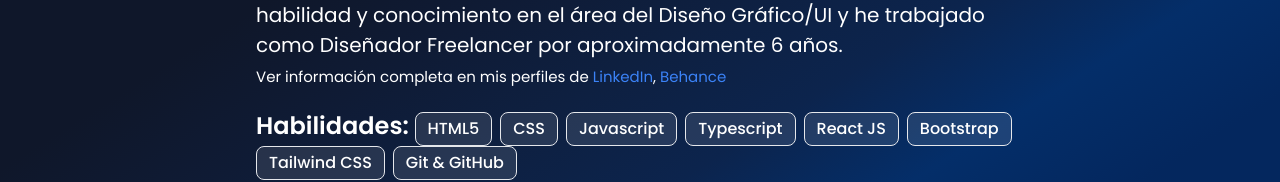
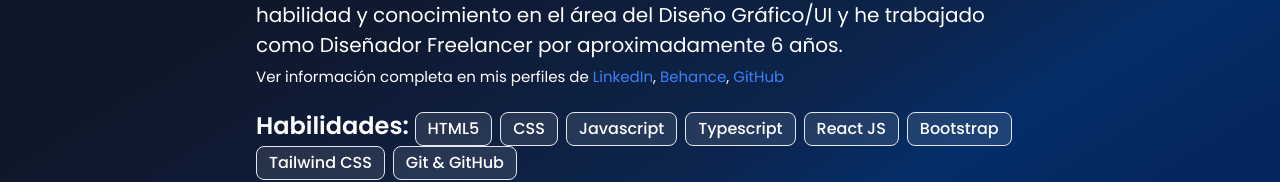
Before and after one commit to sebvsch/Portfolio, a React (Vite) app: page /sobremi in a window 1280 px wide. Shown: the part 413-595 px from the top of the page. Built offline with nearby package versions, Linux system fonts and the light colour scheme.

Commit message:
ajustes vista

```diff
--- a/src/components/ModalContacto.jsx
+++ b/src/components/ModalContacto.jsx
@@ -4,7 +4,7 @@ import 'react-phone-number-input/style.css'
 import PhoneInput from 'react-phone-number-input'
 
 function ModalContacto() {
-    const { setMostrarModal, handleSubmit, form, handleForm, enviarForm, number, setNumber, handleChange } = useContext(AppContext);
+    const { setMostrarModal, handleSubmit, form, handleForm, enviarForm, number, setNumber } = useContext(AppContext);
 
 
     return (
@@ -37,7 +37,7 @@ function ModalContacto() {
                             name="user_phone"
                             country={number}
                             placeholder="(+00) 12-345-67"
-                            onChange={(value) => { setNumber(value)}}
+                            onChange={(value) => { setNumber(value) }}
                             required
                         />
                         <label className="block mb-4 text-black/50">Email:</label>
--- a/src/page/SobreMi.jsx
+++ b/src/page/SobreMi.jsx
@@ -21,8 +21,12 @@ function SobreMi() {
                             <a href="https://www.behance.net/sebastianachico"
                                 target="_blank"
                                 className='text-blue-500 ease-in duration-300 hover:text-[#0cbeff]'> Behance
+                            </a>,
+                            <a href="https://www.github.com/sebvsch"
+                                target="_blank"
+                                className='text-blue-500 ease-in duration-300 hover:text-[#0cbeff]'> GitHub
                             </a>
-                            </span>
+                        </span>
                     </p>
                     <div className='mt-5'>
                         <h2 className='text-white font-semibold text-2xl inline'>Habilidades: </h2>
```
